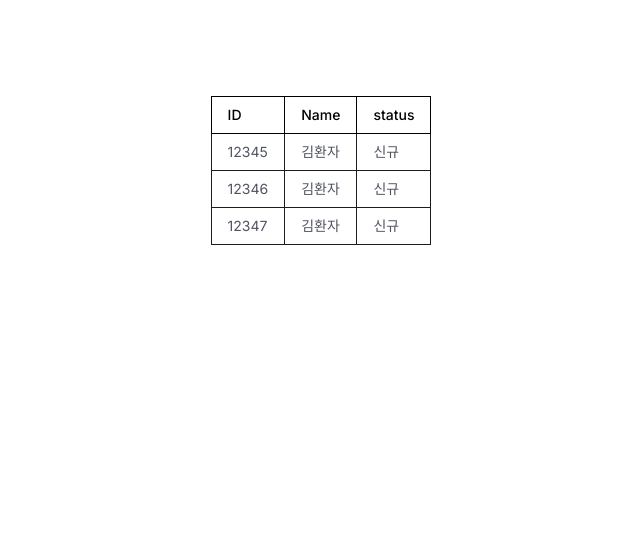
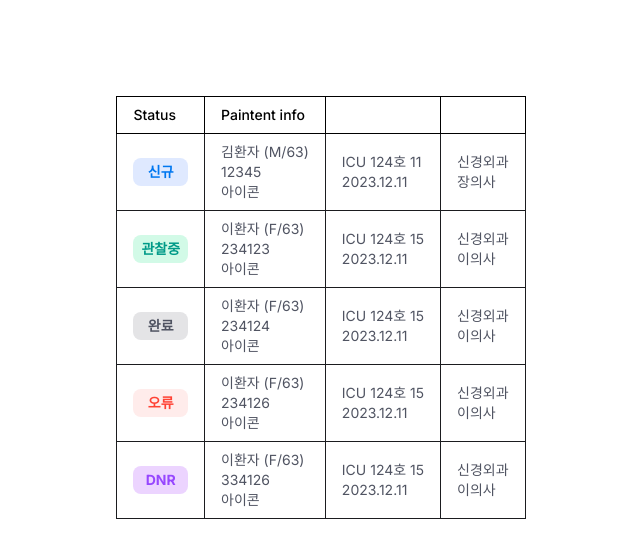
Before and after one commit to seo337dc/love-300-frontend, a Next.js app: page / in a window 1280 px wide. Shown: the top 558 px of the page, without its empty margins (319-959 px from the left). Built offline with nearby package versions, Linux system fonts and the light colour scheme.

Commit message:
fix : 테이블 데이터 추가 적용 및 라벨 추가

```diff
--- /dev/null
+++ b/src/component/common/Label.tsx
@@ -0,0 +1,25 @@
+import { Status } from "@/types";
+
+type TProps = {
+  status: Status;
+};
+
+const statusClassMap: Record<Status, string> = {
+  [Status.SCREENED]: "bg-screened_bg text-screened_text",
+  [Status.OBSERVING]: "bg-observing_bg text-observing_text",
+  [Status.DONE]: "bg-done_bg text-done_text",
+  [Status.ERROR]: "bg-error_bg text-error_text",
+  [Status.DNR]: "bg-dnr_bg text-dnr_text",
+};
+
+const Label = ({ status }: TProps) => {
+  return (
+    <div
+      className={`px-2 py-1 rounded-lg text-sm text-center font-bold ${statusClassMap[status]}`}
+    >
+      {status}
+    </div>
+  );
+};
+
+export default Label;
--- a/src/component/common/Table.tsx
+++ b/src/component/common/Table.tsx
@@ -1,4 +1,6 @@
 "use client";
+
+import Label from "./Label";
 
 import type { TPatient } from "@/types";
 
@@ -12,27 +14,36 @@ const Table = ({ list }: TProps) => {
         <thead className="bg-gray-100">
           <tr>
             <th className="border border-gray-300 px-4 py-2 text-left text-sm font-medium text-gray-600">
-              ID
+              Status
             </th>
             <th className="border border-gray-300 px-4 py-2 text-left text-sm font-medium text-gray-600">
-              Name
+              Paintent info
             </th>
-            <th className="border border-gray-300 px-4 py-2 text-left text-sm font-medium text-gray-600">
-              status
-            </th>
+            <th className="border border-gray-300 px-4 py-2 text-left text-sm font-medium text-gray-600"></th>
+            <th className="border border-gray-300 px-4 py-2 text-left text-sm font-medium text-gray-600"></th>
           </tr>
         </thead>
         <tbody className="divide-y divide-grey200">
           {list.map((item) => (
-            <tr key={item.id}>
+            <tr key={item.emr_id}>
               <td className="border border-grey200 px-4 py-2 text-sm text-grey100">
-                {item.id}
+                <Label status={item.status} />
               </td>
               <td className="border border-grey200 px-4 py-2 text-sm text-grey100">
-                {item.name}
+                <p>
+                  {item.name} ({item.sex}/{item.age})
+                </p>
+                <div>
+                  {item.emr_id} <div>아이콘</div>
+                </div>
               </td>
               <td className="border border-grey200 px-4 py-2 text-sm text-grey100">
-                {item.status}
+                <p>{item.location}</p>
+                <p>{item.admission_dt}</p>
+              </td>
+              <td className="border border-grey200 px-4 py-2 text-sm text-grey100">
+                <p>{item.department}</p>
+                <p>{item.doctor}</p>
               </td>
             </tr>
           ))}
--- a/src/component/view/constant.tsx
+++ b/src/component/view/constant.tsx
@@ -1,34 +1,88 @@
-import type { TPatient } from "@/types";
+import { Status, TPatient } from "@/types";
 
 export const TEST_DATA: TPatient[] = [
   {
-    id: 12345,
+    emr_id: 12345,
     name: "김환자",
-    status: "신규",
+    status: Status.SCREENED,
     sex: "M",
     age: 63,
-    dong: "ICU",
-    ho: 124,
-    hoDetail: 11,
+    location: "ICU 124호 11",
+    doctor: "장의사",
+    department: "신경외과",
+    admission_dt: "2023.12.11",
+    alert: {
+      type: "BT", // 대기
+      value: 188.0,
+      date: "01.23 14:05",
+    },
   },
+
   {
-    id: 12346,
-    name: "김환자",
-    status: "신규",
-    sex: "M",
+    emr_id: 234123,
+    name: "이환자",
+    status: Status.OBSERVING,
+    sex: "F",
     age: 63,
-    dong: "ICU",
-    ho: 124,
-    hoDetail: 11,
+    location: "ICU 124호 15",
+    doctor: "이의사",
+    department: "신경외과",
+    admission_dt: "2023.12.11",
+    alert: {
+      type: "DBP", // 대기
+      value: 188.0,
+      date: "01.23 14:05",
+    },
   },
+
   {
-    id: 12347,
-    name: "김환자",
-    status: "신규",
-    sex: "M",
+    emr_id: 234124,
+    name: "이환자",
+    status: Status.DONE,
+    sex: "F",
     age: 63,
-    dong: "ICU",
-    ho: 124,
-    hoDetail: 11,
+    location: "ICU 124호 15",
+    doctor: "이의사",
+    department: "신경외과",
+    admission_dt: "2023.12.11",
+    alert: {
+      type: "DBP", // 대기
+      value: 188.0,
+      date: "01.23 14:05",
+    },
+  },
+
+  {
+    emr_id: 234126,
+    name: "이환자",
+    status: Status.ERROR,
+    sex: "F",
+    age: 63,
+    location: "ICU 124호 15",
+    doctor: "이의사",
+    department: "신경외과",
+    admission_dt: "2023.12.11",
+    alert: {
+      type: "DBP", // 대기
+      value: 188.0,
+      date: "01.23 14:05",
+    },
+  },
+
+  {
+    emr_id: 334126,
+    name: "이환자",
+    status: Status.DNR,
+    sex: "F",
+    age: 63,
+    location: "ICU 124호 15",
+    doctor: "이의사",
+    department: "신경외과",
+    admission_dt: "2023.12.11",
+    alert: {
+      type: "DBP", // 대기
+      value: 188.0,
+      date: "01.23 14:05",
+    },
   },
 ];
--- a/src/types/index.ts
+++ b/src/types/index.ts
@@ -1,10 +1,29 @@
 export type TPatient = {
-  id: number;
+  emr_id: number;
   name: string;
-  status: string;
-  sex: string;
+  status: Status;
+  sex: "M" | "F";
   age: number;
-  dong: string; // ICU
-  ho: number; // 124
-  hoDetail: number; //  11
+  location: string; // ICU
+  doctor: string;
+  department: string; // 신경학과
+  admission_dt: string; // Date?
+  alert: Alter;
+  //   screening_data: TLab[]; // 대기
 };
+
+export type Alter = {
+  type: TLab;
+  value: number;
+  date: string;
+};
+
+export enum Status {
+  SCREENED = "신규", // "SCREENED",
+  OBSERVING = "관찰중", // "OBSERVING",
+  DONE = "완료", //  "DONE",
+  ERROR = "오류", //  "ERROR",
+  DNR = "DNR", //  "DNR",
+}
+
+export type TLab = "DBP" | "PR" | "RR" | "BT" | "SBP";
```
